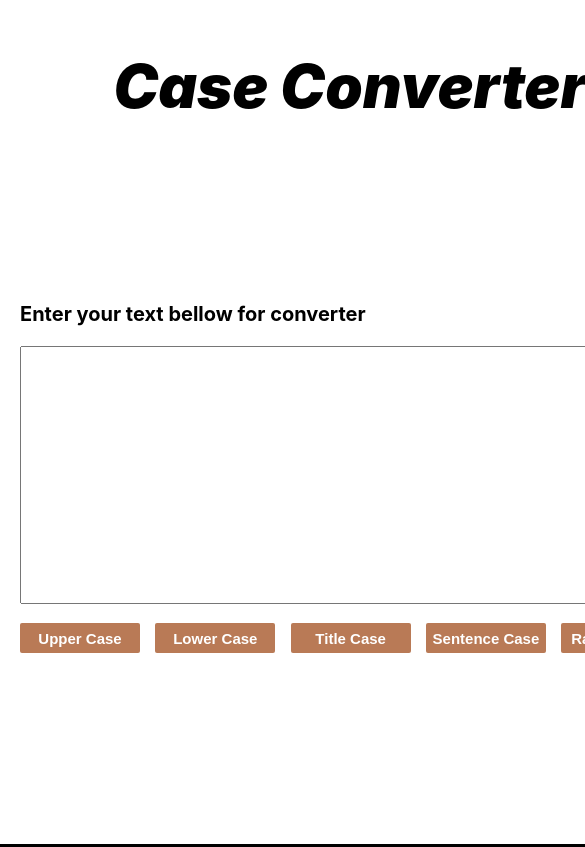
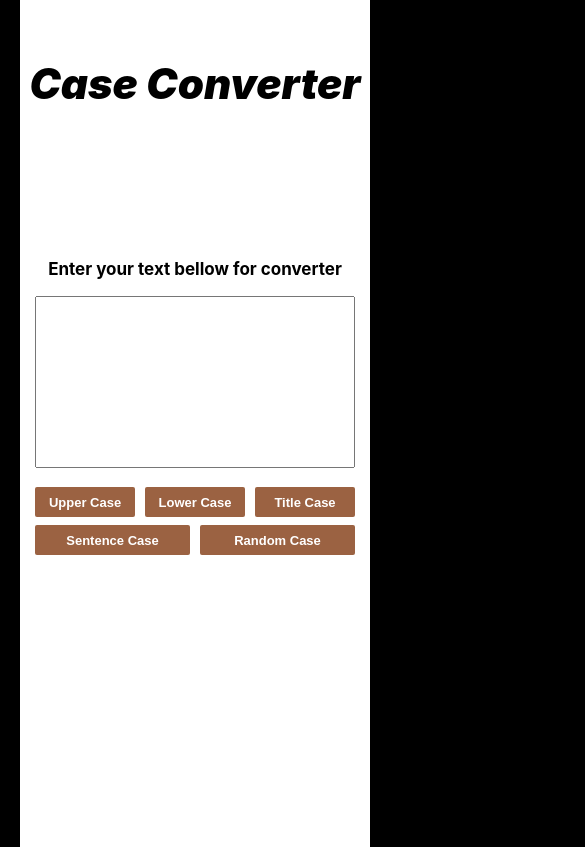
Before and after one commit to RodrigoBJJ94/text-case-converter-react, a React (Create React App) app: page / in a window 390 px wide. Shown: the top 847 px of the page, 585 px wide, since content can reach past the window. Built offline with nearby package versions, Linux system fonts and the light colour scheme.

Commit message:
Verrsion 1.03

```diff
--- a/src/App.js
+++ b/src/App.js
@@ -31,12 +31,12 @@ export default function App() {
     <div className="div-app">
       <h1 className="title">Case Converter</h1>
       <h3 className="caption">Enter your text bellow for converter</h3>
-      <textarea className="text" rows="14" cols="70" value={text} onChange={(e) => setText(e.target.value)}></textarea>
+      <textarea className="text" rows="14" cols="69" value={text} onChange={(e) => setText(e.target.value)}></textarea>
       <button onClick={converterToUpperCase}>Upper Case</button>
       <button onClick={converterToLowerCase}>Lower Case</button>
       <button onClick={converterToTitleCase}>Title Case</button>
-      <button onClick={converterToSentenceCase}>Sentence Case</button>
-      <button onClick={converterToRandomCase}>Random Case</button>
+      <button className="button-bottom" onClick={converterToSentenceCase}>Sentence Case</button>
+      <button className="button-bottom" onClick={converterToRandomCase}>Random Case</button>
     </div>
   );
 };
--- a/src/Styles.css
+++ b/src/Styles.css
@@ -17,21 +17,22 @@ body {
   font-size: 60px;
   font-weight: 900;
   text-align: center;
-  padding-top: 50px;
+  padding-top: 100px;
   font-style: italic;
 }
 
 .caption {
+  text-align: center;
   font-size: 20px;
-  margin-top: 180px;
-  margin-left: 20px;
+  margin-top: 200px;
 }
 
 .text {
   font-size: 16px;
   margin-left: 20px;
   resize: none;
-  padding-left: 10px;
+  padding: 5px 10px;
+
 }
 
 button {
@@ -42,8 +43,109 @@ button {
   height: 30px;
   border: none;
   border-radius: 2px;
-  background-color: #b97a56;
+  background-color: #9b6242;
   color: #fff;
   font-weight: bold;
   font-size: 15px;
 }
+
+@media (max-width: 800px) {
+  .div-app {
+    width: 390px;
+    height: 101vh;
+  }
+
+  .title {
+    font-size: 48px;
+    padding-top: 70px;
+  }
+
+  .caption {
+    font-size: 18px;
+    margin-top: 150px;
+  }
+
+  .text {
+    width: 330px;
+    height: 180px;
+    font-size: 15px;
+  }
+
+  button {
+    font-size: 13.5px;
+    width: 110px;
+    margin-right: -9px;
+  }
+
+  .button-bottom {
+    width: 170px;
+    margin-left: 20px;
+    margin-top: 8px;
+  }
+}
+
+@media (max-width: 400px) {
+  .div-app {
+    width: 350px;
+    height: 101.8vh;
+  }
+
+  .title {
+    font-size: 42px;
+  }
+
+  .caption {
+    font-size: 17px;
+  }
+
+  .text {
+    width: 298px;
+    margin-left: 15px;
+    height: 160px;
+    font-size: 14.5px;
+  }
+
+  button {
+    font-size: 13px;
+    width: 100px;
+    margin-left: 15px;
+    margin-right: -5px;
+  }
+
+  .button-bottom {
+    width: 155px;
+    margin-left: 15px;
+  }
+}
+
+@media (max-width: 320px) {
+  .div-app {
+    width: 310px;
+    height: 102.6vh;
+  }
+
+  .title {
+    font-size: 38px;
+    padding-top: 60px;
+  }
+
+  .caption {
+    font-size: 15.5px;
+    margin-top: 100px;
+  }
+
+  .text {
+    width: 257px;
+    font-size: 14px;
+  }
+
+  button {
+    font-size: 12.5px;
+    width: 88px;
+    margin-right: -8px;
+  }
+
+  .button-bottom {
+    width: 135.5px;
+  }
+}
```
